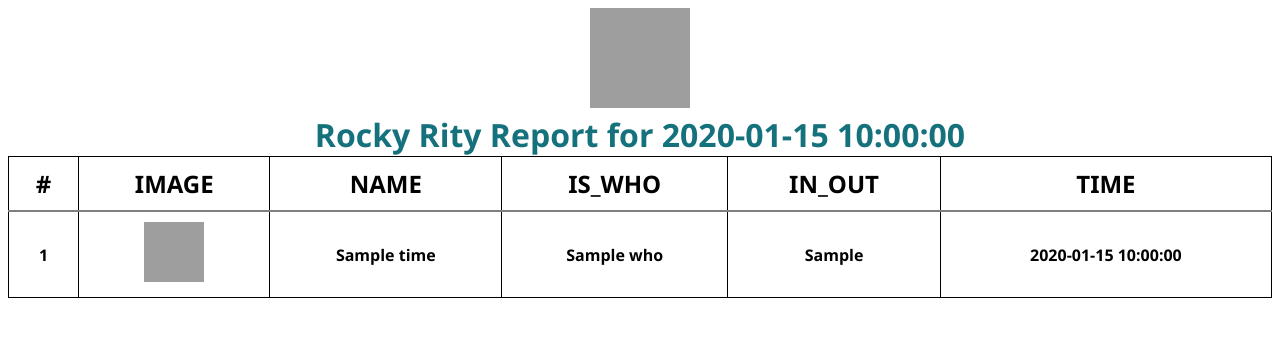
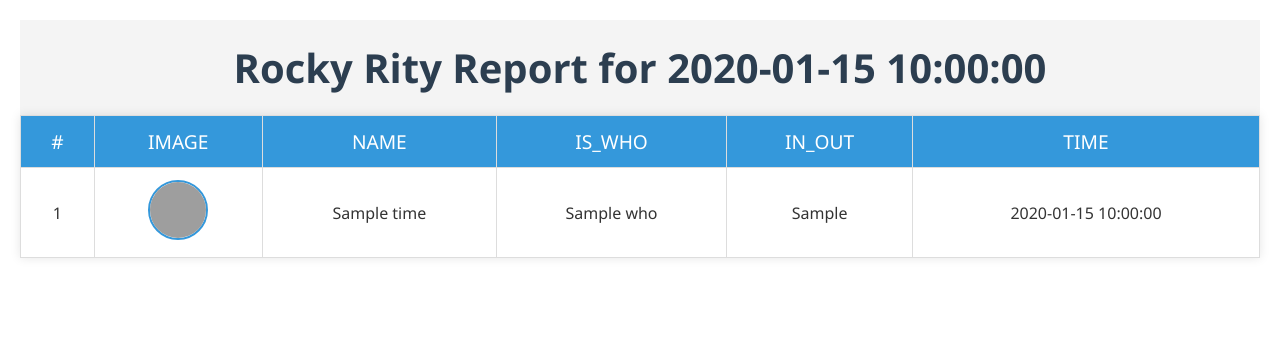
Before and after one commit to PhyoeKyawThan/Smart-Campus-Management-System, a Python web app: template app/templates/report.html in a window 1280 px wide. Shown: the top 337 px of the page. Run offline with Jinja, Linux system fonts and the light colour scheme; the template is opened without the code that fills it: most values are stand-ins (such as "Sample title", 1, 10 or a date in 2020).

Commit message:
fix ui for report.html and fix search filter date in passes.js

```diff
--- a/app/templates/report.html
+++ b/app/templates/report.html
@@ -9,72 +9,95 @@
         * {
             font-family: 'Segoe UI', Tahoma, Geneva, Verdana, sans-serif;
             box-sizing: border-box;
+            margin: 0;
+            padding: 0;
+        }
+
+        body {
+            /* background-color: #f4f4f4; */
+            color: #333;
+            padding: 20px;
         }
 
         h1 {
-            font-size: 2em;
-            color: rgb(21, 114, 125);
-            margin: 0;
+            font-size: 2.5em;
+            color: #2c3e50;
+            padding: 20px;
             text-align: center;
+            background-color: #f4f4f4;
         }
 
         table {
             border-collapse: collapse;
             width: 100%;
+            background-color: #fff;
+            box-shadow: 0 0 10px rgba(0, 0, 0, 0.1);
         }
 
-        td,
-        th {
-            border: 1px solid black;
+        th,
+        td {
+            border: 1px solid #ddd;
+            padding: 12px;
+            text-align: center;
         }
 
-        .h-row {
-            border-bottom: 2px solid gray;
+        th {
+            background-color: #3498db;
+            color: white;
+            font-size: 1.2em;
+            font-weight: normal;
         }
 
-        .h-row .col {
-            font-weight: bold;
-            font-size: 1.5em;
+        tr:nth-child(even) {
+            background-color: #f9f9f9;
         }
 
-        .col {
-            padding: 10px;
-            text-align: center;
-            font-weight: bold;
+        tr:hover {
+            background-color: #f1c40f;
+            color: #fff;
         }
 
-        .col img{
-            width: 60px;
-            height: 60px;
+        .col img {
+            width: 60px; /* Set image size */
+            height: 60px; /* Set image size */
+            border-radius: 50%;
+            border: 2px solid #3498db;
+        }
+
+        .header-img {
+            /* margin: 0 auto 20px; */
+            width: 100px;
+            height: 100px;
+            border-radius: 50%;
+            border: 3px solid #3498db;
         }
         div{
             text-align: center;
         }
-        div img {
-            width: 100px;
-            height: 100px;
-        }
+
     </style>
 </head>
 
 <body>
-    <div><img src="http://127.0.0.1:5000/static/images/default.png" alt="" srcset=""></div>
+    <!-- <div><img class="header-img" src="http://127.0.0.1:5000/static/images/default.png" alt="Logo"></div> -->
     <h1>Rocky Rity Report for {{ report_date }}</h1>
     <table class="data-container">
-        <thead class="h-row">
+        <thead>
+            <tr>
                 <th class="col">#</th>
                 <th class="col">IMAGE</th>
                 <th class="col">NAME</th>
                 <th class="col">IS_WHO</th>
                 <th class="col">IN_OUT</th>
                 <th class="col">TIME</th>
+            </tr>
         </thead>
-        <tbody class="d-row">
+        <tbody>
             {% for time in times %}
             <tr>
                 <td class="col">{{ loop.index }}</td>
                 <td class="col">
-                    <img src="http://127.0.0.1:5000/static/profiles/{{ time['who'] }}/{{ time['profile'] }}" alt="" srcset="">
+                    <img src="http://127.0.0.1:5000/static/profiles/{{ time['who'] }}/{{ time['profile'] }}" alt="Profile Image">
                 </td>
                 <td class="col">{{ time["name"] }}</td>
                 <td class="col">{{ time["who"] }}</td>
```
Also changed, not shown: app/static/js/passes.js (+5 -3 lines). Lines whose indentation alone changed are shown as unchanged.
